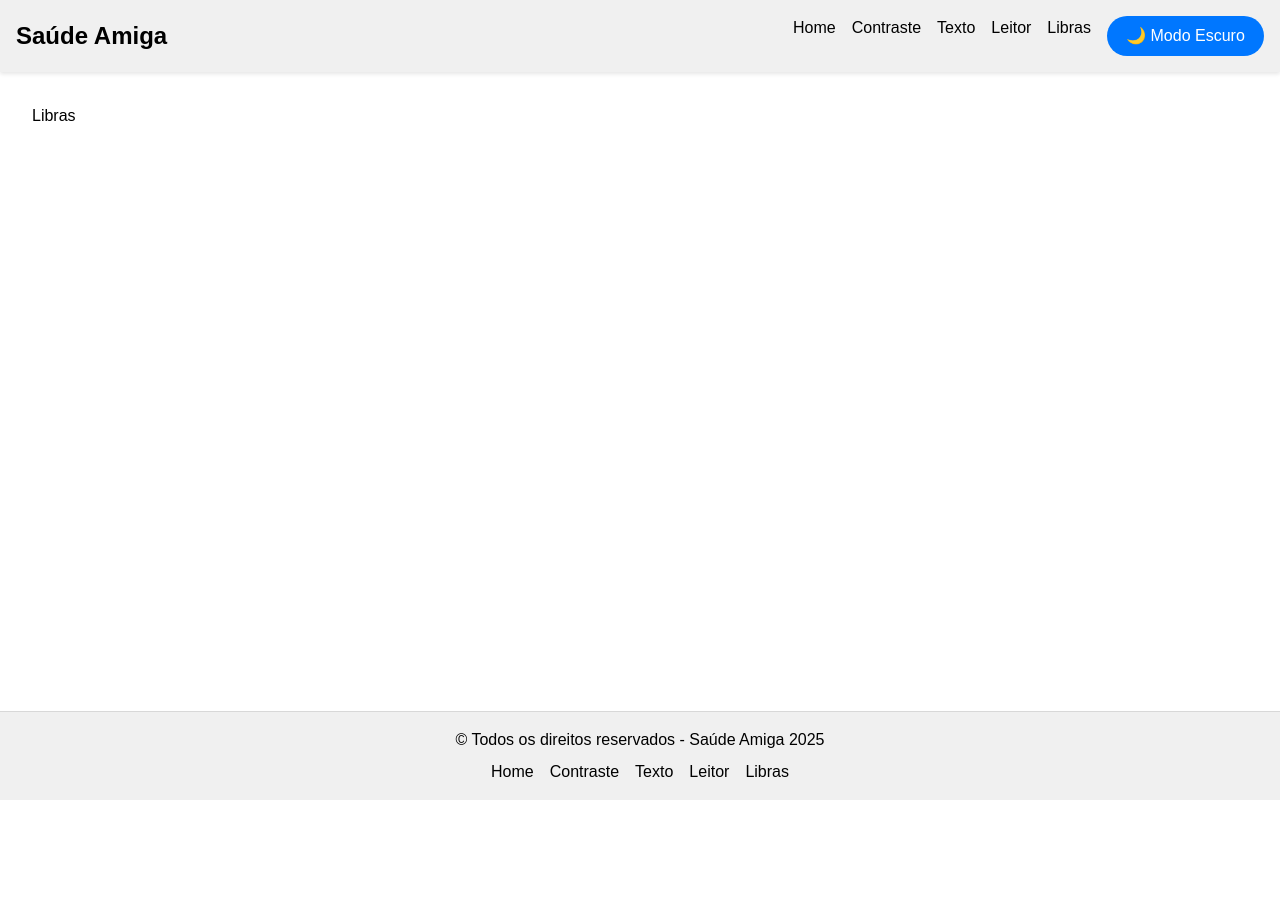
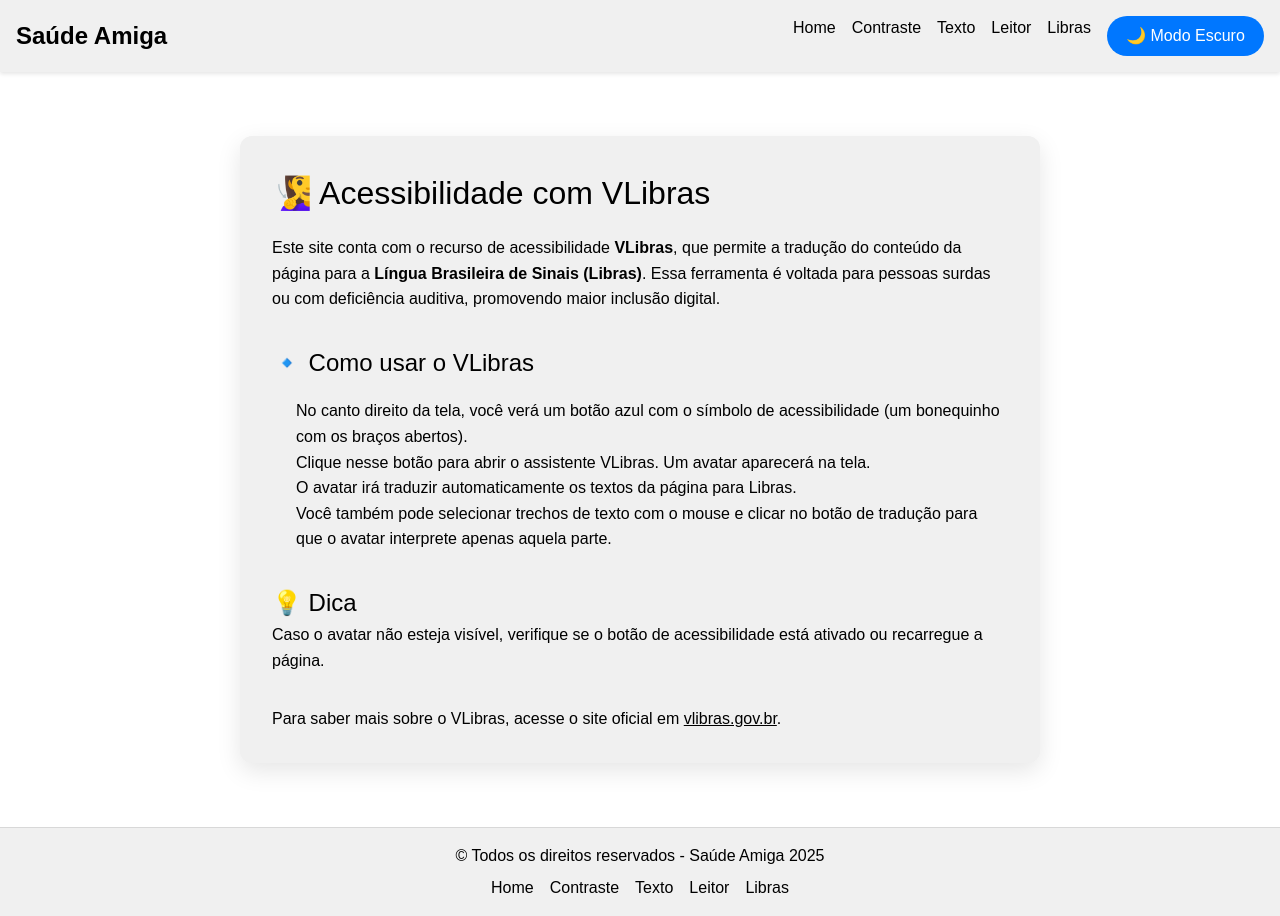
Before and after one commit to saude-amiga/saude-amiga-next, a React (Vite) app: page /libras in a window 1280 px wide. Before the commit the page ends 800 px from the top, so only its background shows below. Built offline with nearby package versions, Linux system fonts and the light colour scheme.

Commit message:
feat: adicionando vLibras no site

```diff
--- a/index.html
+++ b/index.html
@@ -8,5 +8,15 @@
   <body>
     <div id="root"></div>
     <script type="module" src="/src/main.tsx"></script>
+    <div vw class="enabled">
+      <div vw-access-button class="active"></div>
+      <div vw-plugin-wrapper>
+        <div class="vw-plugin-top-wrapper"></div>
+      </div>
+    </div>
+    <script src="https://vlibras.gov.br/app/vlibras-plugin.js"></script>
+    <script>
+      new window.VLibras.Widget('https://vlibras.gov.br/app');
+    </script>
   </body>
 </html>
--- a/src/routes/Libras/index.tsx
+++ b/src/routes/Libras/index.tsx
@@ -1,7 +1,65 @@
-export default function Libras(){
-    return(
-        <div>
-            <h1>Libras</h1>
-        </div>
-    )
+export default function Libras() {
+  return (
+    <div
+      style={{
+        maxWidth: "800px",
+        margin: "2rem auto",
+        padding: "2rem",
+        backgroundColor: "var(--card-bg)",
+        borderRadius: "12px",
+        boxShadow: "0 8px 24px rgba(0, 0, 0, 0.1)",
+        fontSize: "var(--user-font-size)",
+        fontFamily: "var(--user-font-family)",
+        color: "var(--user-font-color)",
+        lineHeight: "1.6",
+      }}
+    >
+      <h1 style={{ fontSize: "2rem", marginBottom: "1rem" }}>🧏‍♀️ Acessibilidade com VLibras</h1>
+
+      <p>
+        Este site conta com o recurso de acessibilidade <strong>VLibras</strong>, que permite a
+        tradução do conteúdo da página para a <strong>Língua Brasileira de Sinais (Libras)</strong>.
+        Essa ferramenta é voltada para pessoas surdas ou com deficiência auditiva, promovendo maior
+        inclusão digital.
+      </p>
+
+      <h2 style={{ marginTop: "2rem", fontSize: "1.5rem" }}>🔹 Como usar o VLibras</h2>
+
+      <ol style={{ paddingLeft: "1.5rem", marginTop: "1rem" }}>
+        <li>
+          No canto direito da tela, você verá um botão azul com o símbolo de acessibilidade
+          (um bonequinho com os braços abertos).
+        </li>
+        <li>
+          Clique nesse botão para abrir o assistente VLibras. Um avatar aparecerá na tela.
+        </li>
+        <li>
+          O avatar irá traduzir automaticamente os textos da página para Libras.
+        </li>
+        <li>
+          Você também pode selecionar trechos de texto com o mouse e clicar no botão de tradução
+          para que o avatar interprete apenas aquela parte.
+        </li>
+      </ol>
+
+      <h2 style={{ marginTop: "2rem", fontSize: "1.5rem" }}>💡 Dica</h2>
+      <p>
+        Caso o avatar não esteja visível, verifique se o botão de acessibilidade está ativado ou
+        recarregue a página.
+      </p>
+
+      <p style={{ marginTop: "2rem" }}>
+        Para saber mais sobre o VLibras, acesse o site oficial em{" "}
+        <a
+          href="https://vlibras.gov.br"
+          target="_blank"
+          rel="noopener noreferrer"
+          style={{ color: "var(--user-font-color)", textDecoration: "underline" }}
+        >
+          vlibras.gov.br
+        </a>
+        .
+      </p>
+    </div>
+  );
 }
```
